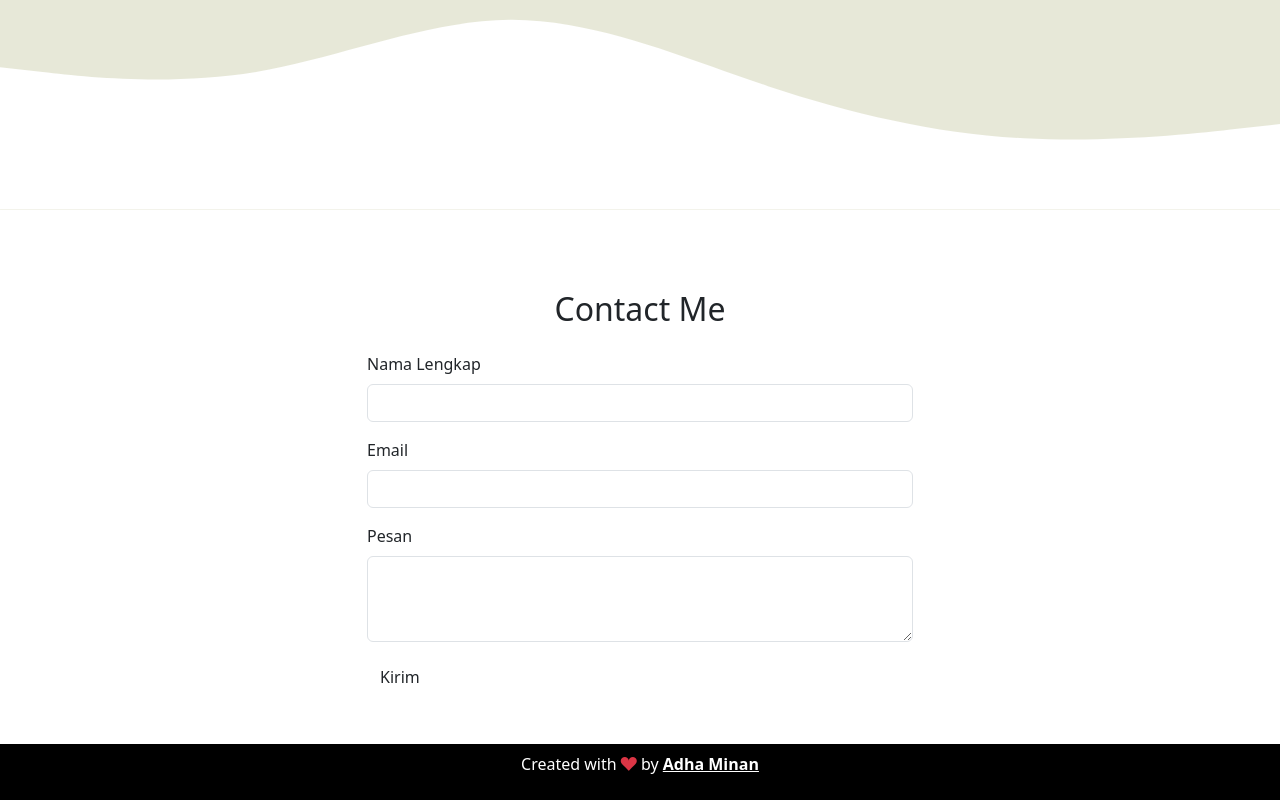
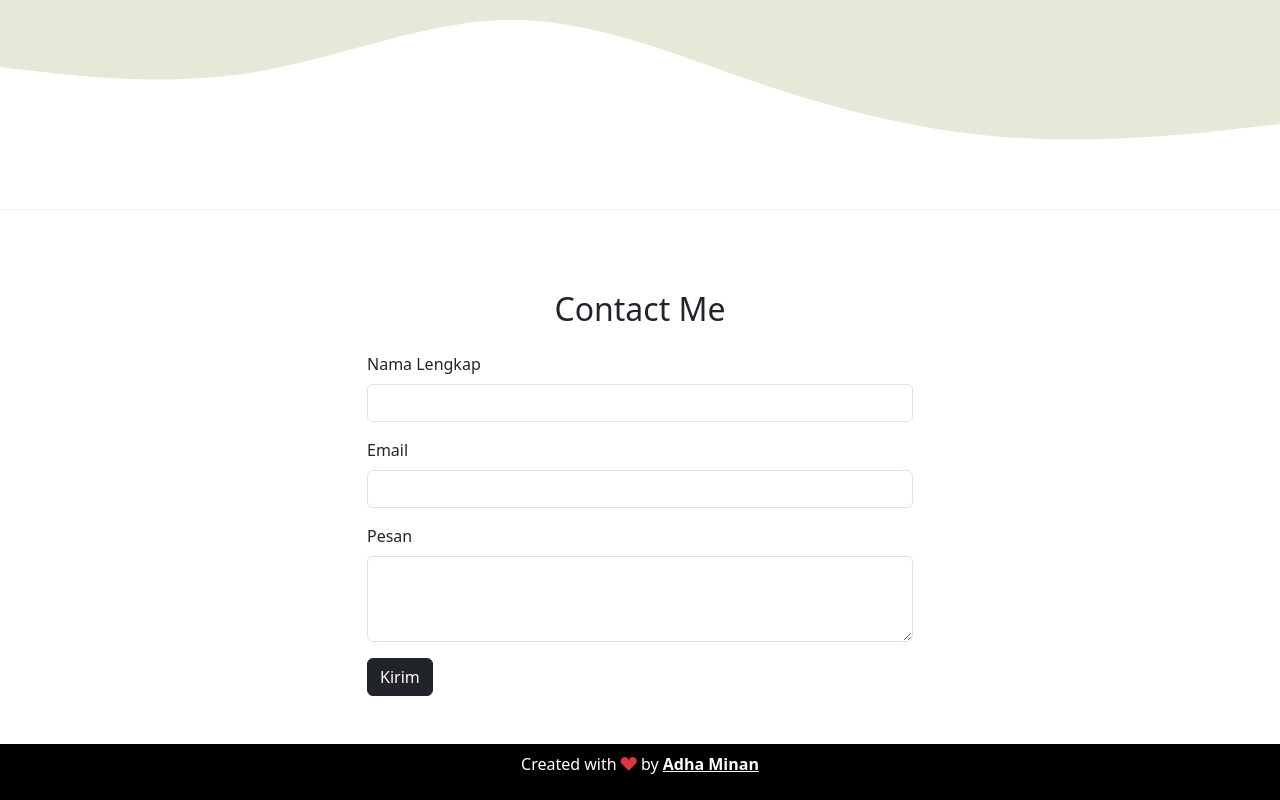
Before and after one commit to Minbass/minbass.github.io, a plain HTML site: page index.html in a window 1280 px wide. Shown: the part 2263-3063 px from the top of the page. Drawn offline with nearby package versions, Linux system fonts and the light colour scheme.

Commit message:
mengubah warna tombol menjadi hitam

```diff
--- a/index.html
+++ b/index.html
@@ -166,7 +166,7 @@
                 <label for="pesan" class="form-label">Pesan</label>
                 <textarea class="form-control" id="pesan" rows="3"></textarea>
               </div>
-              <button type="submit" class="btn btn-succes">Kirim</button>
+              <button type="submit" class="btn btn-dark">Kirim</button>
             </form>
           </div>
         </div>
```
